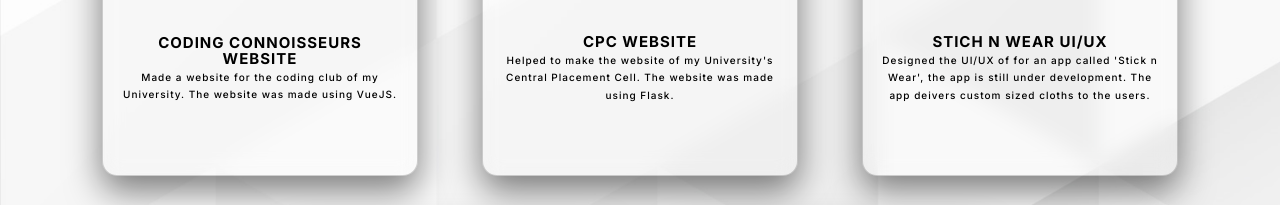
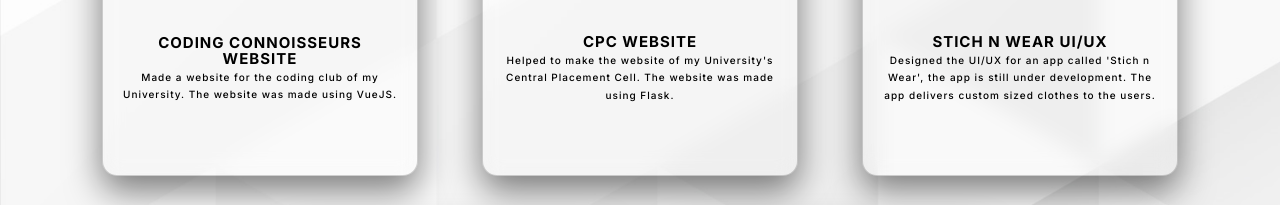
Before and after one commit to Harsh-Betty/Betty_Portfolio, a plain HTML site: page public/index.html in a window 1280 px wide. Shown: the part 1848-2053 px from the top of the page. Drawn offline with nearby package versions, Linux system fonts and the light colour scheme.

Commit message:
made some grammatical corrections

```diff
--- a/public/index.html
+++ b/public/index.html
@@ -173,7 +173,7 @@
                       <img src="./assets/SnW-logo.png" class="img-fluid" />
                     </div>
                     <div class="contentBx mt-3">
-                      <h3>Stich n Wear UI/UX<br /><span>Designed the UI/UX of for an app called 'Stick n Wear', the app is still under development. The app deivers custom sized cloths to the users.</span></h3>
+                      <h3>Stich n Wear UI/UX<br /><span>Designed the UI/UX for an app called 'Stich n Wear', the app is still under development. The app delivers custom sized clothes to the users.</span></h3>
                     </div>
                   </div>
                   <ul class="sci p-0">
```
